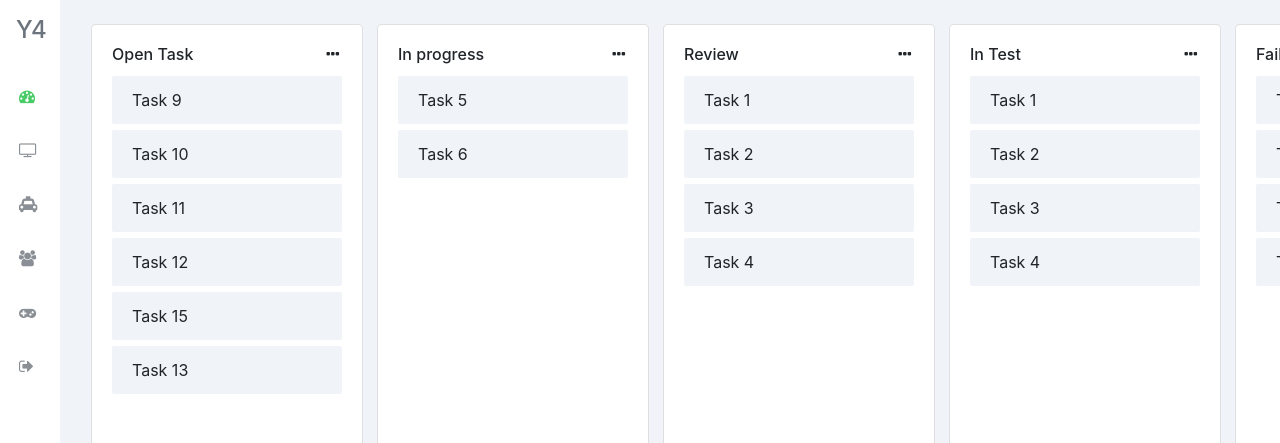
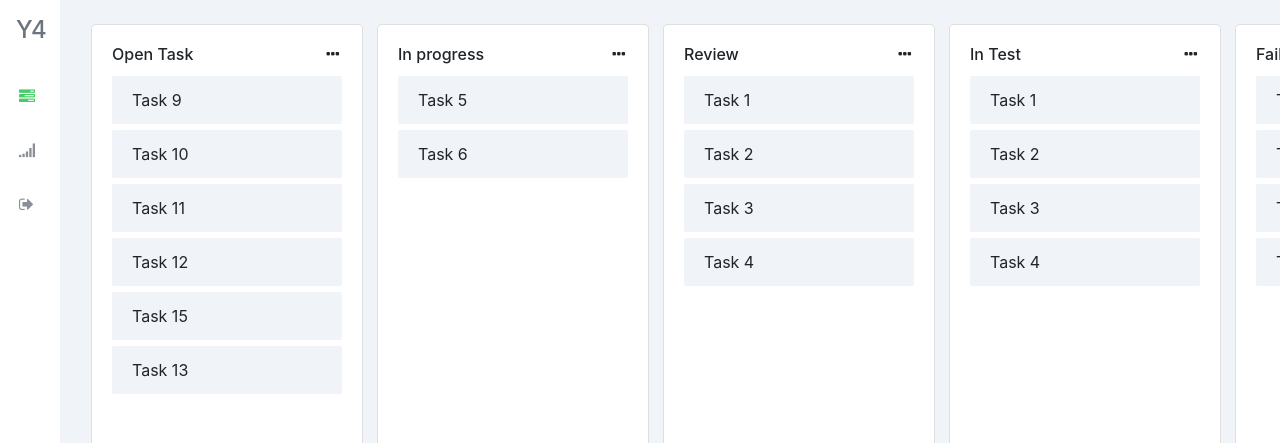
Before and after one commit to SokkunNORN/Y4-React-Final-Semister-1, a React (Create React App) app: page / in a window 1280 px wide. Shown: the top 443 px of the page. Built offline with nearby package versions, Linux system fonts and the light colour scheme.

Commit message:
update page

```diff
--- a/src/navigation/builders/menu.builders.js
+++ b/src/navigation/builders/menu.builders.js
@@ -4,28 +4,13 @@ export const APP_NAME = 'Y4'
 export const MENU_BUILDER = [
     {
         name: 'Home',
-        icon: 'fa fa-dashboard p-1',
+        icon: 'fa fa-tasks p-1',
         path: '/'
     },
     {
-        name: 'Watch',
-        icon: 'fa fa-tv p-1',
-        path: '/watch'
-    },
-    {
-        name: 'Store',
-        icon: 'fa fa-taxi p-1',
-        path: '/store'
-    },
-    {
-        name: 'Group',
-        icon: 'fa fa-users p-1',
-        path: '/group'
-    },
-    {
-        name: 'Gaming',
-        icon: 'fa fa-gamepad p-1',
-        path: '/game'
+        name: 'Graph',
+        icon: 'fa fa-signal p-1',
+        path: '/graph'
     },
     {
         name: 'Sign Out',
--- a/src/views/Group/Index.js
+++ /dev/null
@@ -1,14 +0,0 @@
-
-import Dashboard from '../../layouts/Dashboard'
-
-function Group () {
-    return (
-        <Dashboard>
-            <div id="group">
-                This is group page
-            </div>
-        </Dashboard>
-    )
-}
-
-export default Group
--- a/src/views/Store/Index.js
+++ /dev/null
@@ -1,14 +0,0 @@
-
-import Dashboard from '../../layouts/Dashboard'
-
-function Store () {
-  return (
-      <Dashboard>
-          <div id="store">
-              This is store page
-          </div>
-      </Dashboard>
-  )
-}
-
-export default Store
--- a/src/views/Watch/Index.js
+++ /dev/null
@@ -1,14 +0,0 @@
-
-import Dashboard from '../../layouts/Dashboard'
-
-function Watch () {
-    return (
-        <Dashboard>
-            <div id="watch">
-                This is watch page
-            </div>
-        </Dashboard>
-    )
-}
-
-export default Watch
--- a/src/views/Game/Index.js
+++ b/src/views/graph/index.js
@@ -1,14 +1,14 @@
 
 import Dashboard from '../../layouts/Dashboard'
 
-function Game () {
+function Graph () {
     return (
         <Dashboard>
-            <div id="game">
-                This is game page
+            <div id="graph">
+                This is Graph page
             </div>
         </Dashboard>
     )
 }
 
-export default Game
+export default Graph
```
Also changed, not shown: src/router.js (+2 -17 lines).
